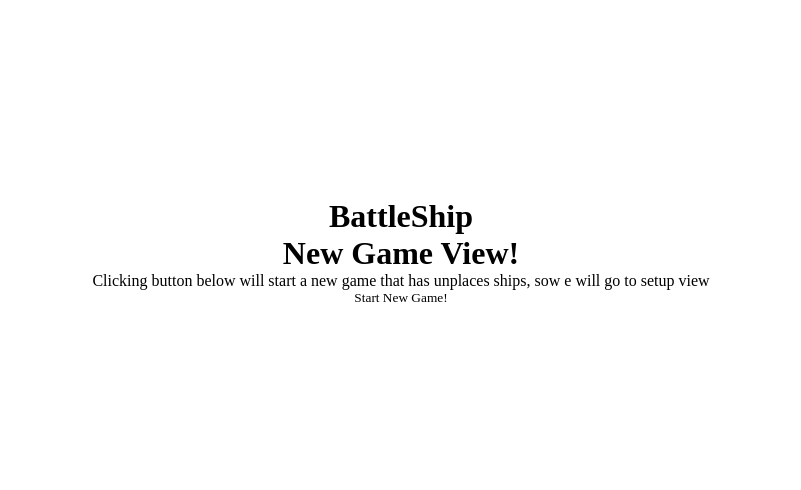
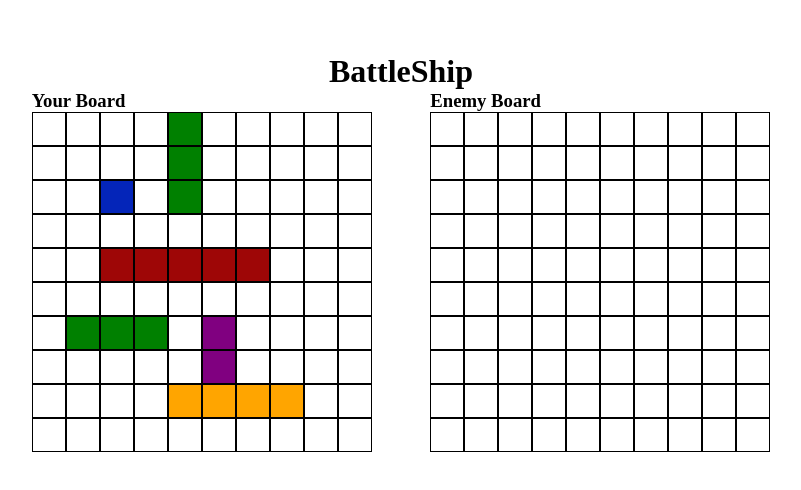
Before and after one commit to strood/BattleShip, a React (Create React App) app: page / in a window 1280 px wide. Shown: the part 148-638 px from the top of the page, without its empty margins (239-1040 px from the left). Built offline with nearby package versions, Linux system fonts and the light colour scheme.

Commit message:
Basic game loop and win detection

```diff
--- /dev/null
+++ b/src/components/GameOverView.js
@@ -0,0 +1,17 @@
+import React from 'react';
+import { useGlobalContext } from '../context';
+
+export default function NewGameView() {
+  const { newGame, winner } = useGlobalContext();
+  const newGameButton = () => {
+    newGame();
+  };
+  return (
+    <>
+      <h1>Game Over</h1>
+      {winner.human ? <h2>You win!</h2> : <h2>You Lose!</h2>}
+      <p>play a new game?</p>
+      <button onClick={() => newGameButton()}>Start New Game!</button>
+    </>
+  );
+}
--- a/src/components/GameView.js
+++ b/src/components/GameView.js
@@ -1,12 +1,33 @@
-import React from 'react';
+import React, { useEffect } from 'react';
+import { useGlobalContext } from '../context';
 
-export default function GameView({ game }) {
+export default function GameView() {
+  const { playerTurn, computerTurn, winGame, game, turn } = useGlobalContext();
+
   const handleClick = (e) => {
-    console.log(e);
-    console.log(e.target.id);
-    // game.enemyBoard.receiveAttack([e.target.id[0], e.target.id[1]]);
+    if (turn) {
+      console.log(e.target.id);
+      playerTurn([e.target.id[0], e.target.id[1]]);
+    }
   };
-  console.log(game);
+
+  useEffect(() => {
+    if (!turn) {
+      computerTurn();
+    }
+  }, [turn]);
+
+  useEffect(() => {
+    if (game.playerBoard.shipsSunk()) {
+      console.log('computer wins!');
+      winGame(game.computer);
+    }
+    if (game.enemyBoard.shipsSunk()) {
+      console.log('player wins!');
+      winGame(game.user);
+    }
+  });
+
   return (
     <div className='boardHolder'>
       <div className='playerBoardDiv'>
@@ -20,8 +41,11 @@ export default function GameView({ game }) {
                     <div
                       key={`${i}${j}`}
                       id={`${i}${j}`}
-                      className={`playerBoardCell ${cell.hit ? 'hit' : ''}
-                       ${cell.ship ? `ship ship-${cell.ship[0]}` : ''}`}
+                      className={` ${cell.hit && !cell.ship ? 'hit' : ''}
+                       ${cell.ship ? `ship ship-${cell.ship[0]}` : ''}
+                       ${
+                         cell.ship && cell.hit ? 'hitShip' : ''
+                       } playerBoardCell`}
                     >
                       {cell.ship && cell.hit ? 'X' : null}
                     </div>
@@ -32,7 +56,8 @@ export default function GameView({ game }) {
           })}
         </div>
       </div>
-      {game.turn === game.user ? <h3>Your Move!</h3> : ''}
+      <br />
+
       <div className='enemyBoardDiv'>
         <h3>Enemy Board</h3>
         <div className='enemyBoard'>
@@ -40,7 +65,6 @@ export default function GameView({ game }) {
             return (
               <div key={i} className='boardRow'>
                 {row.map((cell, j) => {
-                  console.log(cell);
                   return (
                     <div
                       onClick={(e) => handleClick(e)}
--- a/src/context.js
+++ b/src/context.js
@@ -6,9 +6,12 @@ import reducer from './reducer';
 const AppContext = React.createContext();
 
 const initialState = {
-  game: false,
+  game: Game(),
   setup: false,
-  playing: false,
+  playing: true,
+  turn: false,
+  gameover: false,
+  winner: null,
 };
 
 const AppProvider = ({ children }) => {
@@ -28,8 +31,24 @@ const AppProvider = ({ children }) => {
     dispatch({ type: 'PLAYER_TURN', payload: coordinates });
   };
 
+  const computerTurn = () => {
+    dispatch({ type: 'COMPUTER_TURN' });
+  };
+
+  const winGame = (winner) => {
+    dispatch({ type: 'WIN_GAME', payload: winner });
+  };
   return (
-    <AppContext.Provider value={{ ...state, newGame, startGame, playerTurn }}>
+    <AppContext.Provider
+      value={{
+        ...state,
+        newGame,
+        startGame,
+        playerTurn,
+        computerTurn,
+        winGame,
+      }}
+    >
       {children}
     </AppContext.Provider>
   );
--- a/src/functions/game.js
+++ b/src/functions/game.js
@@ -45,26 +45,26 @@ const Game = () => {
   const enemyBoard = Gameboard();
   const playerShips = generateShips();
   const enemyShips = generateShips();
-  let turn = randomizeTurn(user, computer);
+  // let turn = randomizeTurn(user, computer);
 
   randomizeShips(enemyShips, enemyBoard);
   randomizeShips(playerShips, playerBoard);
 
-  const toggleTurn = () => {
-    if (turn === computer) {
-      turn = user;
-    } else {
-      turn = computer;
-    }
-  };
+  // const toggleTurn = () => {
+  //   if (turn === computer) {
+  //     turn = user;
+  //   } else {
+  //     turn = computer;
+  //   }
+  // };
 
   return {
     user,
     computer,
     playerBoard,
     enemyBoard,
-    turn,
-    toggleTurn,
+    // turn,
+    // toggleTurn,
   };
 };
 
--- a/src/pages/Main.js
+++ b/src/pages/Main.js
@@ -1,27 +1,20 @@
-import React, { useEffect } from 'react';
+import React from 'react';
 import { useGlobalContext } from '../context';
 import GameView from '../components/GameView';
 import NewGameView from '../components/NewGameView';
 import SetupView from '../components/SetupView';
+import GameOverView from '../components/GameOverView';
 
 export default function Main() {
-  const { game, setup, playing } = useGlobalContext();
+  const { game, setup, playing, gameover } = useGlobalContext();
 
-  useEffect(() => {
-    if (game.turn === game.computer) {
-      // game.playerBoard.receiveAttack(game.computer.playTurn(game.playerBoard));
-      // game.toggleTurn();
-      console.log('comp turn!');
-    }
-  }, [game]);
-
-  // console.log(newGame);
   return (
     <main>
       <h1>BattleShip</h1>
       {!game && <NewGameView />}
-      {setup && <SetupView game={game} />}
-      {playing && <GameView game={game} />}
+      {setup && <SetupView />}
+      {playing && <GameView />}
+      {gameover && <GameOverView />}
     </main>
   );
 }
--- a/src/reducer.js
+++ b/src/reducer.js
@@ -2,13 +2,40 @@ import Game from './functions/game';
 
 export default function reducer(state, action) {
   if (action.type === 'PLAYER_TURN') {
+    const game = state.game;
+
+    game.enemyBoard.receiveAttack(action.payload);
+
+    return { ...state, game: game, turn: false };
+  }
+
+  if (action.type === 'COMPUTER_TURN') {
+    // IM DOIGN THIS INCORRECTLY< LOOK AT OTHER EXAMPLE AND SEE I NEED TO PASS ALL this stuff
+    // I want to change when i call the function, then nest it correctly here!
+    const game = state.game;
+    const attack = game.computer.playTurn(game.playerBoard);
+    game.playerBoard.receiveAttack(attack);
+
+    console.log('playing a computer turn!');
+    console.log(game);
+    return { ...state, game: game, turn: true };
   }
 
   if (action.type === 'NEW_GAME') {
-    return { ...state, game: Game(), setup: true };
+    return {
+      ...state,
+      game: Game(),
+      setup: true,
+      gameover: false,
+      winner: null,
+    };
   }
   if (action.type === 'START_GAME') {
-    return { ...state, playing: true };
+    return { ...state, playing: true, setup: false };
+  }
+
+  if (action.type === 'WIN_GAME') {
+    return { ...state, playing: false, gameover: true, winner: action.payload };
   }
 
   throw new Error('no matching action types');
--- a/src/styles/components/ships.scss
+++ b/src/styles/components/ships.scss
@@ -1,3 +1,11 @@
+.hit {
+  z-index: 2;
+  background: rgb(4, 37, 185);
+}
+
+.hitShip {
+}
+
 .ship-0 {
   background-color: rgb(158, 6, 6);
 }
@@ -6,12 +14,9 @@
   background-color: orange;
 }
 
-.ship-2 {
+.ship-2,
+.ship-3 {
   background-color: green;
-}
-
-.ship-3 {
-  background-color: blue;
 }
 
 .ship-4 {
--- a/src/styles/index.scss
+++ b/src/styles/index.scss
@@ -45,15 +45,16 @@ main {
 .playerBoardCell,
 .enemyBoardCell {
   border: 1px solid black;
+  // background-color: rgb(99, 231, 218);
   width: 2em;
   height: 2em;
+  display: flex;
+  flex-direction: column;
+  justify-content: center;
+  align-items: center;
 }
 .enemyBoardCell {
   &:hover {
     background-color: red;
   }
 }
-
-.hit {
-  background: black;
-}
```
